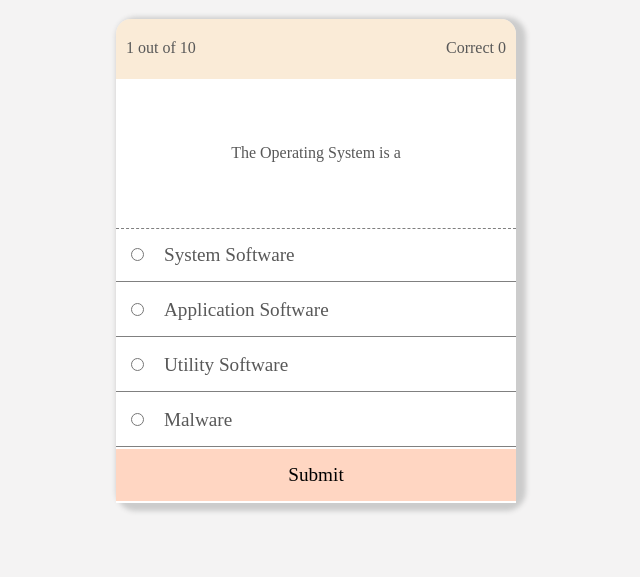
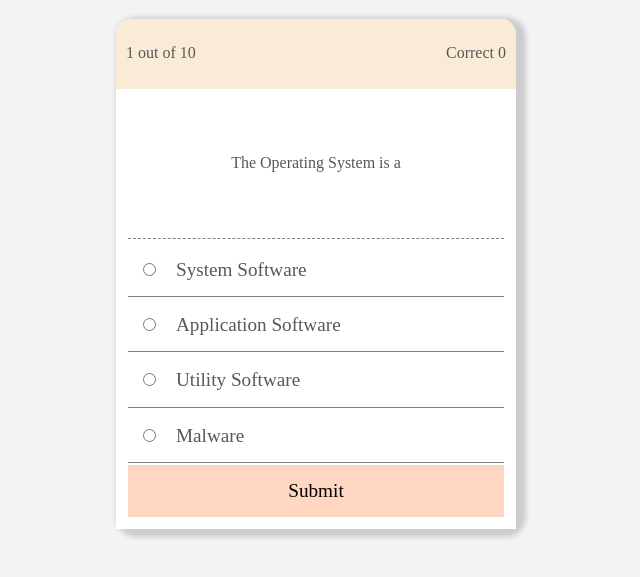
Before and after one commit to muzhaqi16/basic-quiz, a plain HTML site: page index.html in a window 1280 px wide. Both pictures are taken after a click on the button "Start". Shown: the part 81-658 px from the top of the page, without its empty margins (324-964 px from the left). Drawn offline with nearby package versions, Linux system fonts and the light colour scheme.

Commit message:
fix acesibility issues

```diff
--- a/app.js
+++ b/app.js
@@ -61,12 +61,14 @@ function handleScoreUpdate(){
         questionNumber++;
     }
 }
+
 // this shows the answer for the question
 //depending if the user got it right or wrong
 //and display appropriate feedback by making the correct answers background
 //green and the wrong one red
 function showAnswer(){
     $("#js-score").text("Correct " + score);
+    $("#question").append("<p>Answer : " + STORE[questionNumber].answer+"</p>");
     if(checkChoice()){
         $("input[name='answer']:checked").parent().addClass('correct');
     }else{
@@ -109,7 +111,7 @@ function handleSubmit(event){
     }else if($("#submitButton").text()==="View Answers"){
         $("#js-resultFeedback").text("Game Over");
         $("#question").html("<p>Correct - "+ score +" out of "+STORE.length+"<p>Want to play Again ? Click on the restart button</p>");
-        $("#questionsForm").html('<button id="restartButton" type="button" autofocus>Restart</button>');
+        $(".choices").html('<button id="restartButton" type="button" autofocus>Restart</button>');
     }
     else{
         handleChoice();
@@ -119,7 +121,7 @@ function handleSubmit(event){
 function updateScore(){
     $("#current-question").text(questionNumber+1+" out of "+ STORE.length);
     $("#question").text(STORE[questionNumber].question);
-    $("#questionsForm").text("");
+    $(".choices").text("");
 }
 
 function renderQuestions(){
@@ -128,10 +130,10 @@ function renderQuestions(){
     //for each aviable choice create a new element and append it to the submit form
     choices.forEach((question,index)=>{
         let item=`<label class="answerLabel"><input type="radio" value="${question}" name="answer" required>${question}</label>`;
-        $("#questionsForm").append(item);
+        $(".choices").append(item);
     });
 
-    $("#questionsForm").append('<button id="submitButton" type="submit">Submit</button>');
+    $(".choices").append('<button id="submitButton" type="submit">Submit</button>');
 }
 
 function handleGameRestartButton(){
--- a/index.html
+++ b/index.html
@@ -18,14 +18,16 @@
                 <span id="current-question">0/10</span><span id="js-resultFeedback"></span><span id="js-score">Correct 0</span>
             </nav>
             <div class="quizArea">
-                <div class="question">
-                    <p id="question">Just click the start button to get going.</p>
-                </div>
-                <div class="choices">
-                    <button id="startButton" type="submit">Start</button>
-                    <form action="#" id="questionsForm">
-                    </form>
-                </div>
+                <form action="#" id="questionsForm">
+                    <fieldset>
+                        <legend id="question">
+                            Just click the start button to get going.
+                        </legend>
+                        <div class="choices">
+                            <button id="startButton" type="submit">Start</button>
+                        </div>
+                    </fieldset>
+                 </form>
             </div>
         </main>
     </div>
--- a/main.css
+++ b/main.css
@@ -24,7 +24,7 @@ main{
 }
 nav{
     width: 100%;
-    min-height: 60px;
+    min-height: 70px;
     display: flex;
     padding: 10px;
     flex-direction: row;
@@ -34,16 +34,25 @@ nav{
     align-items: center;
     background-color: antiquewhite;
 }
-
+form label{
+    cursor: pointer;
+}
 .quizArea{
     background-color: white;
     width: 100%;
 }
-.question{
+fieldset{
+    border: none;
+}
+legend{
     min-height: 150px;
     border-bottom:1px dashed grey;
+    padding: 10px;
 }
-.choices,.question{
+legend p{
+    margin-top:10px;
+}
+.choices,legend{
     width: 100%;
     display: flex;
     flex-direction: column;
@@ -68,6 +77,7 @@ form{
 button{
     border:none;
     background-color: #ffd6c2;
+    cursor: pointer;
 }
 .correct{
     background-color:#85ef47;
```
